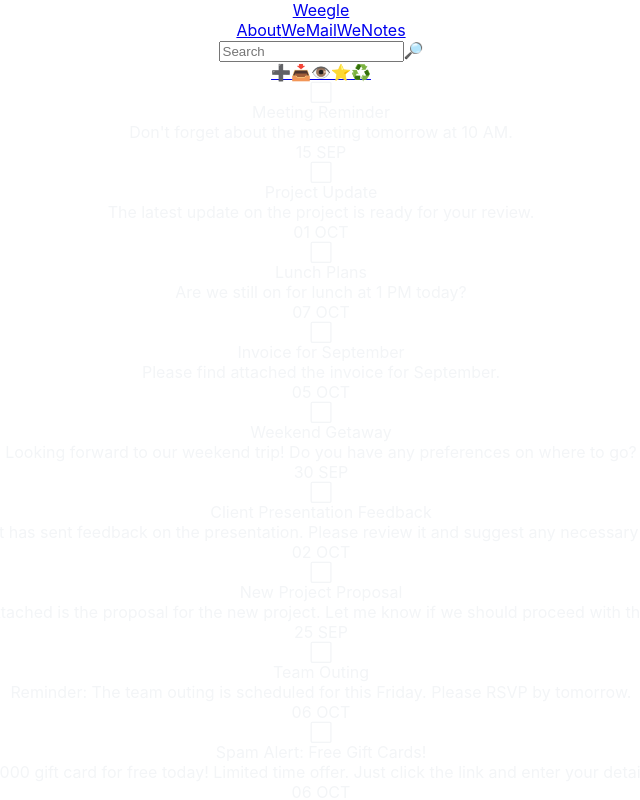
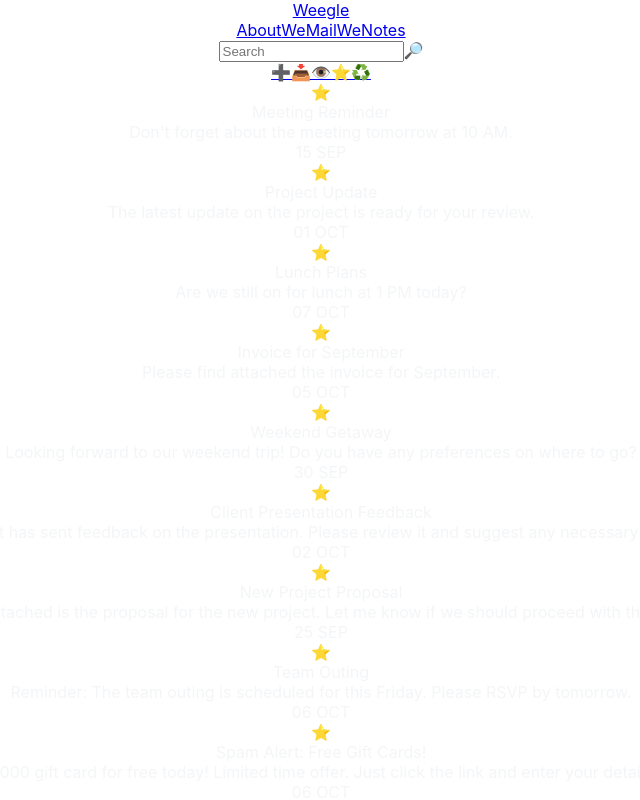
Before and after one commit to AviadMalikan/Weegle, a React (Create React App) app: page /mail/inbox in a window 1280 px wide. Shown: the top 800 px of the page, without its empty margins (319-959 px from the left). Built offline with nearby package versions, Linux system fonts and the light colour scheme.

Commit message:
change the icon of favorite mail

```diff
--- a/src/cmps/mails/mail-preview.jsx
+++ b/src/cmps/mails/mail-preview.jsx
@@ -41,8 +41,8 @@
     // onClick={onToggleFavorite}
     return <Fragment>
         {!isMailOpen && <section className={`mail-preview ${mail.isRead ? 'read' : ''}`}>
-            <div className="mail-fav-btn pointer" title="Favorite"
-                onClick={() => onToggleProps('favorite')} >{mail.isFavorite ? "⭐" : '⬜'}</div>
+            <div className={`mail-fav-btn ${mail.isFavorite ? "is-favorite" : ''} pointer`} title="Favorite"
+                onClick={() => onToggleProps('favorite')} >⭐</div>
             <div className="mail-subject-close"
                 onClick={toggleIsMailOpen}
                 ref={parentRefSubject}>
```
Also changed, not shown: src/assets/style/cmp/mail/mail-preview.css (+9 -0 lines).
